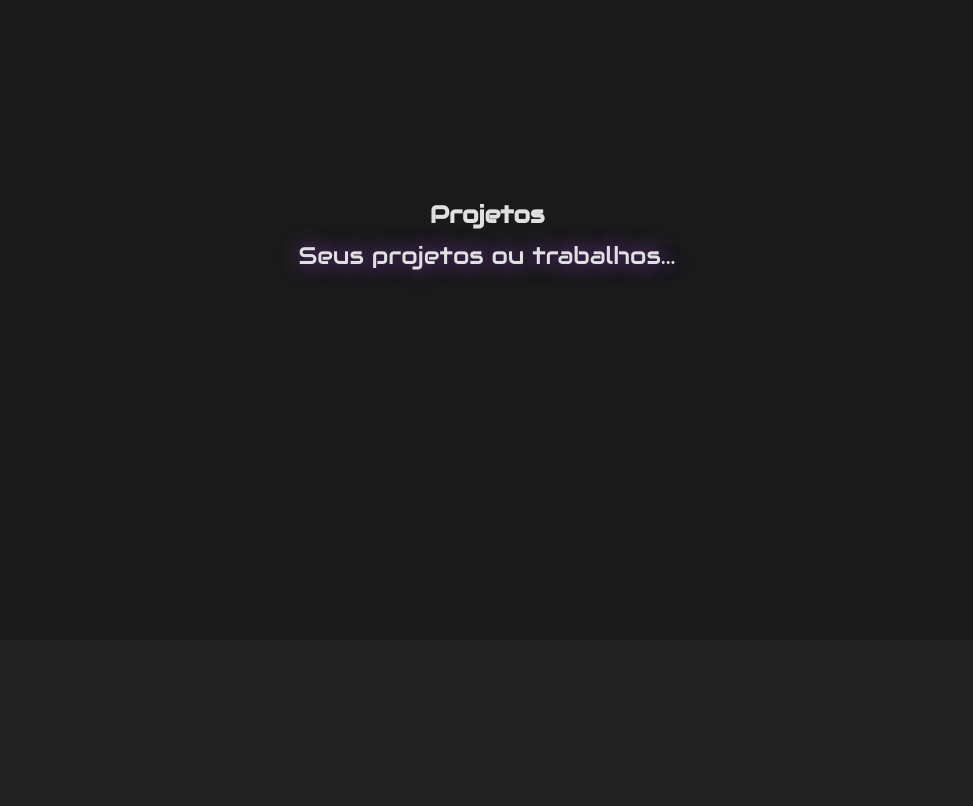
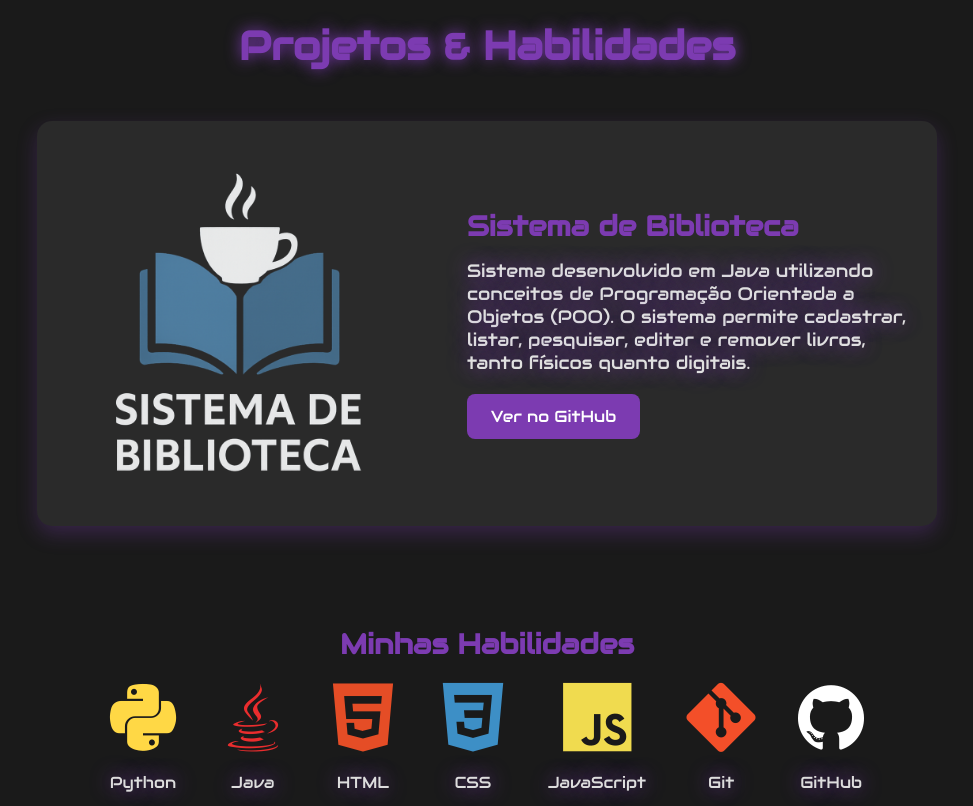
Before and after one commit to KaueSaggiorato/Site-Pessoal, a plain HTML site: page index.html in a window 1280 px wide. Shown: the part 1760-2566 px from the top of the page, without its empty margins (153-1126 px from the left). Drawn offline with nearby package versions, Linux system fonts and the light colour scheme; animation ran at ten frames a second.

Commit message:
Seção de Projetos e Habilidades adicionada

```diff
--- a/index.html
+++ b/index.html
@@ -6,6 +6,8 @@
     <title>Kauê Saggiorato</title>
     <link href="https://fonts.googleapis.com/css2?family=Audiowide&display=swap" rel="stylesheet">
     <link rel="stylesheet" href="style.css">
+    <link rel="stylesheet" href="https://cdn.jsdelivr.net/gh/devicons/devicon@latest/devicon.min.css">
+
 </head>
 
 <body>
@@ -20,7 +22,7 @@
         <nav class="navbar">
             <ul>
                 <li><a href="#about">Sobre</a></li>
-                <li><a href="#projects">Projetos</a></li>
+                <li><a href="#projects">Projetos e Habilidades</li>
                 <li><a href="#contact">Contato</a></li>
             </ul>
         </nav>
@@ -48,7 +50,6 @@
 
             <p><strong>Nome:</strong> Kauê Saggiorato<br>
             <strong>Idade:</strong> 19 anos<br>
-            <strong>Contato:</strong> kauesaggiorato@gmail.com<br>
             <strong>Endereço:</strong> Passo Fundo, RS</p>
 
             <p>Sou apaixonado por programação e desenvolvimento de soluções digitais, com interesse especial em interfaces interativas e experiências de usuário. Gosto de explorar todas as áreas da programação, com forte interesse no desenvolvimento front-end, criando interfaces bonitas e funcionais.</p>
@@ -59,10 +60,36 @@
     </section>
 
 
-    <section id="projects">
-        <h2>Projetos</h2>
-        <p>Seus projetos ou trabalhos...</p>
-    </section>
+<section id="projects">
+    <h2>Projetos & Habilidades</h2>
+
+    <!-- Projeto destaque -->
+    <div class="project-card">
+        <img src="imagens/biblioteca.png" alt="Sistema Biblioteca">
+        <div class="project-info">
+            <h3>Sistema de Biblioteca</h3>
+            <p>Sistema desenvolvido em Java utilizando conceitos de Programação Orientada a Objetos (POO).
+            O sistema permite cadastrar, listar, pesquisar, editar e remover livros, tanto físicos quanto digitais.</p>
+            <a href="https://github.com/KaueSaggiorato/Sistema-Biblioteca---Java" target="_blank" class="btn">
+                Ver no GitHub
+            </a>
+        </div>
+    </div>
+
+    <!-- Habilidades -->
+    <div class="skills">
+        <h3>Minhas Habilidades</h3>
+        <div class="skills-icons">
+            <div class="skill"><i class="devicon-python-plain colored"></i><p>Python</p></div>
+            <div class="skill"><i class="devicon-java-plain colored"></i><p>Java</p></div>
+            <div class="skill"><i class="devicon-html5-plain colored"></i><p>HTML</p></div>
+            <div class="skill"><i class="devicon-css3-plain colored"></i><p>CSS</p></div>
+            <div class="skill"><i class="devicon-javascript-plain colored"></i><p>JavaScript</p></div>
+            <div class="skill"><i class="devicon-git-plain colored"></i><p>Git</p></div>
+            <div class="skill"><i class="devicon-github-original"></i><p>GitHub</p></div>
+        </div>
+    </div>
+</section>
 
     <section id="contact">
         <h2>Contato</h2>
--- a/script.js
+++ b/script.js
@@ -1,7 +1,7 @@
 particlesJS("particles-js", {
   "particles": {
     "number": {
-      "value": 130,
+      "value": 115,
       "density": {
         "enable": true,
         "value_area": 800
@@ -77,3 +77,14 @@ document.querySelectorAll('a[href^="#"]').forEach(anchor => {
 document.getElementById('home').addEventListener('click', function() {
     window.scrollTo({ top: 0, behavior: 'smooth' });
 });
+
+// Ativa animações quando aparecem na tela
+const observer = new IntersectionObserver(entries => {
+  entries.forEach(entry => {
+    if (entry.isIntersecting) {
+      entry.target.classList.add("show");
+    }
+  });
+}, { threshold: 0.2 });
+
+document.querySelectorAll('.project-card, .skills').forEach(el => observer.observe(el));
--- a/style.css
+++ b/style.css
@@ -1,5 +1,3 @@
-
-
 body {
     font-family: 'Audiowide', sans-serif;
     background-color: #0f0f0f;
@@ -142,7 +140,7 @@ p {
 /* Seções do site */
 
 section {
-    height: 100vh;
+    min-height: 100vh;
     width: 100%;
     display: flex;
     flex-direction: column;
@@ -173,7 +171,7 @@ section {
     flex-direction: row;
     justify-content: center;
     align-items: center;
-    height: 100vh;
+    min-height: 100vh;
     gap: 50px;
     padding: 0 50px;
     box-sizing: border-box;
@@ -209,3 +207,170 @@ section {
     line-height: 1.6;
     margin-bottom: 20px;
 }
+
+
+/* Projetos */
+
+#projects {
+    background-color: #1a1a1a;
+    color: #fff;
+    padding: 80px 20px;
+    text-align: center;
+}
+
+#projects h2 {
+    font-size: 40px;
+    margin-bottom: 50px;
+    color: #7c3bb1;
+    text-shadow: 0 0 15px #7c3bb1;
+}
+
+/* Card do projeto */
+.project-card {
+    background: #2a2a2a;
+    border-radius: 15px;
+    overflow: hidden;
+    max-width: 900px;
+    margin: 0 auto 60px;
+    box-shadow: 0 8px 20px rgba(124, 59, 177, 0.3);
+    display: flex;
+    align-items: center;
+    transform: scale(0.95);
+    transition: all 0.4s ease-in-out;
+}
+
+.project-card:hover {
+    transform: scale(1) translateY(-10px);
+    box-shadow: 0 12px 25px rgba(124, 59, 177, 0.6);
+}
+
+.project-card img {
+    width: 45%;
+    object-fit: cover;
+}
+
+.project-info {
+    padding: 25px;
+    text-align: left;
+}
+
+.project-info h3 {
+    font-size: 28px;
+    margin-bottom: 15px;
+    color: #7c3bb1;
+
+}
+
+.project-info p {
+    font-size: 18px;
+    margin-bottom: 20px;
+
+}
+
+.project-info .btn {
+    display: inline-block;
+    padding: 12px 24px;
+    background: #7c3bb1;
+    color: #fff;
+    border-radius: 8px;
+    text-decoration: none;
+    font-size: 16px;
+    white-space: nowrap;
+    transition: background 0.3s;
+}
+
+.project-info .btn:hover {
+    background: #5310be;
+}
+
+
+/* Habilidades */
+.skills {
+    margin-top: 40px;
+}
+
+.skills h3 {
+    font-size: 28px;
+    margin-bottom: 20px;
+    color: #7c3bb1;
+}
+
+.skills-icons {
+    display: flex;
+    justify-content: center;
+    flex-wrap: wrap;
+    gap: 40px;
+}
+
+.skill {
+    display: flex;
+    flex-direction: column;
+    align-items: center;
+    transition: transform 0.3s, color 0.3s;
+    cursor: pointer;
+}
+
+.skill i {
+    font-size: 70px;
+    margin-bottom: 10px;
+    transition: transform 0.3s, color 0.3s;
+}
+
+.skill p {
+    font-size: 16px;
+    color: #ddd;
+}
+
+.skill:hover i {
+    transform: scale(1.2) rotate(5deg);
+    color: #7c3bb1;
+}
+
+.project-card, .skills {
+    opacity: 0;
+    transform: translateY(50px);
+    transition: all 0.8s ease;
+}
+
+.project-card.show, .skills.show {
+    opacity: 1;
+    transform: translateY(0);
+}
+
+
+
+/* Responsividade */
+@media (max-width: 900px) {
+    .project-card {
+        flex-direction: column;
+        width: 95%;
+        max-width: 600px;
+        margin: 0 auto 40px;
+    }
+
+    .project-card img {
+        width: 100%;
+        height: auto;
+        display: block;
+    }
+
+    .project-info {
+        width: 100%;
+        padding: 20px;
+        text-align: center;
+    }
+
+    .project-info h3 {
+        font-size: 24px;
+    }
+
+    .project-info p {
+        font-size: 16px;
+    }
+
+    .project-info .btn {
+        margin-top: 15px;
+        padding: 12px 25px;
+        font-size: 16px;
+    }
+}
```
Also changed, not shown: imagens/biblioteca.png (added).
